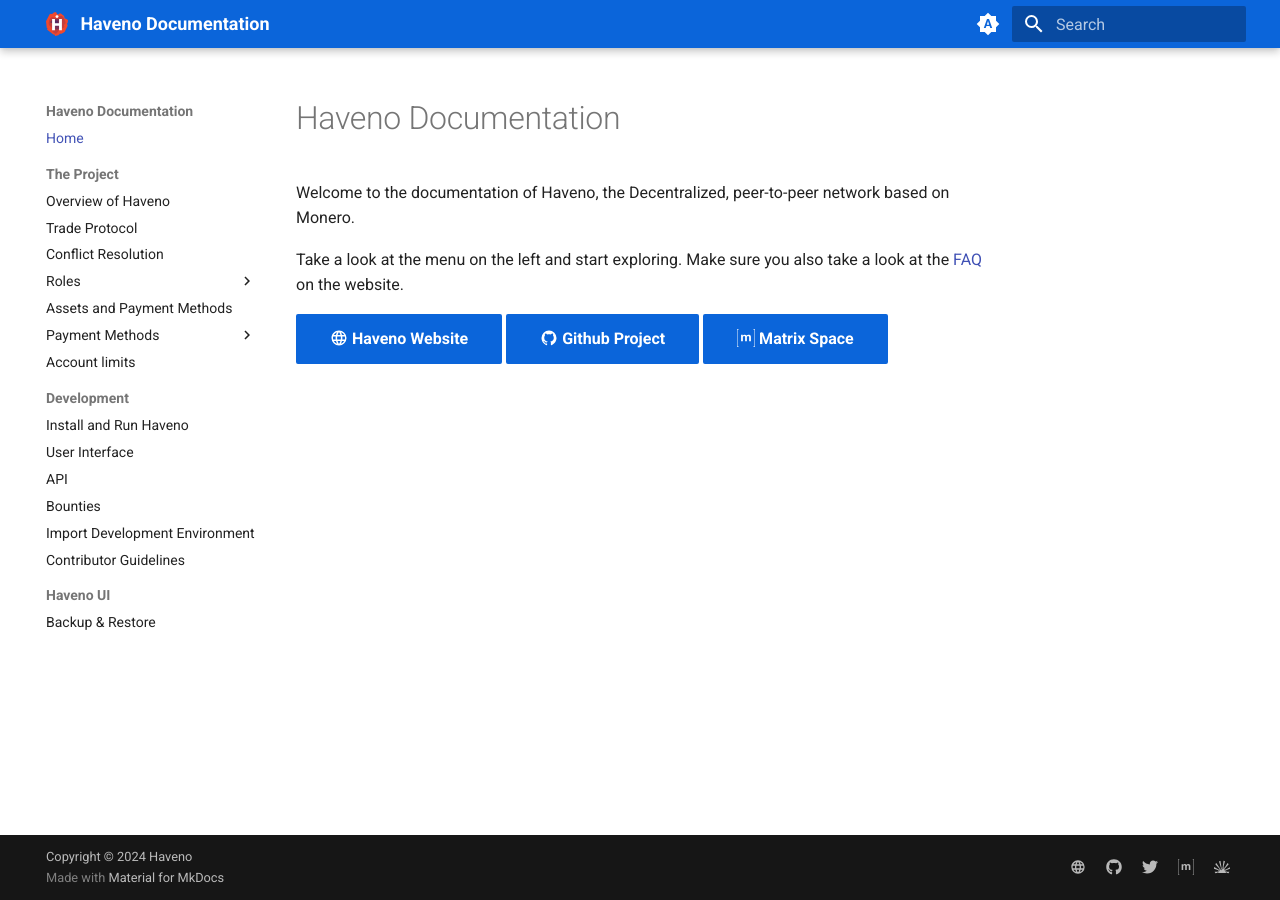
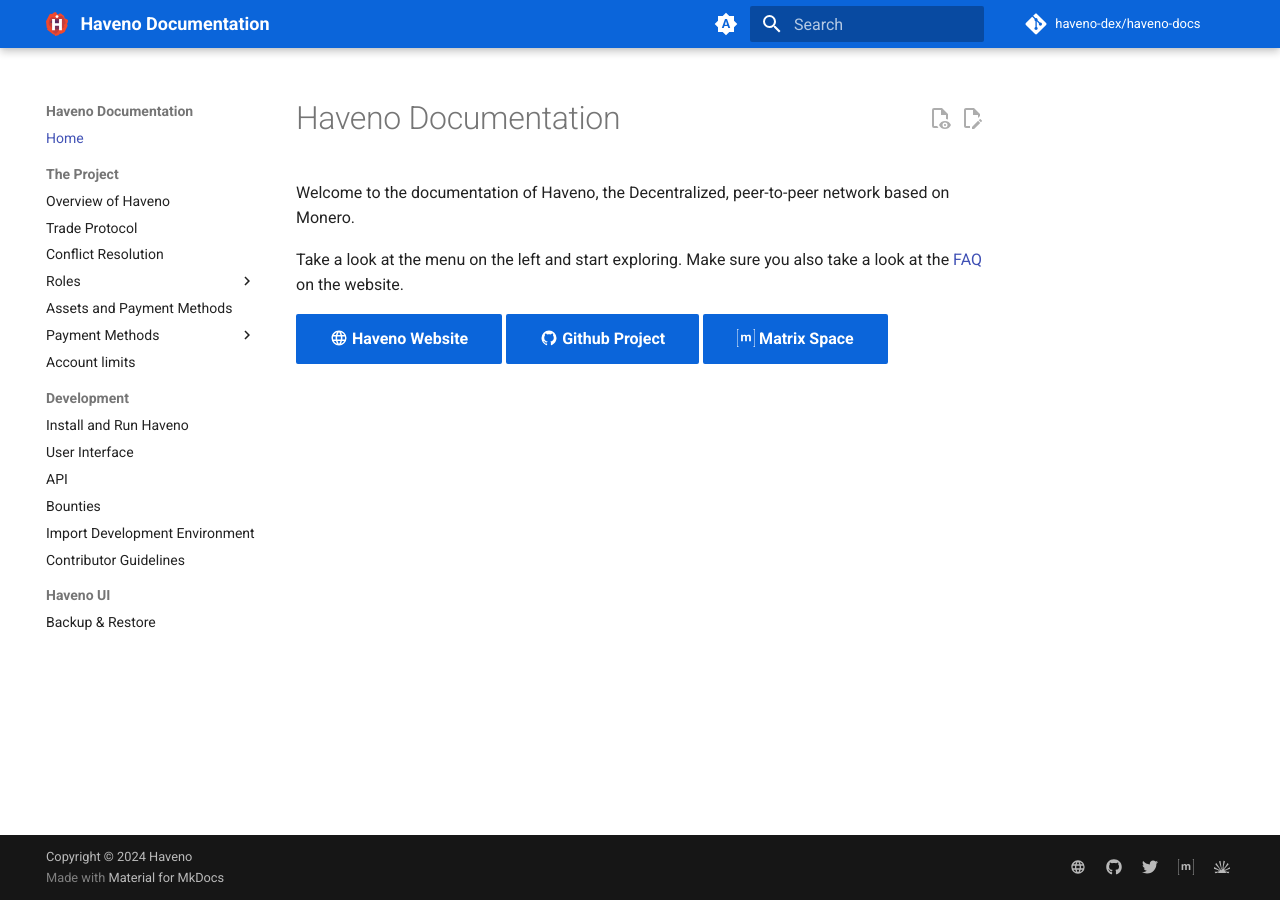
Before and after one commit to haveno-dex/haveno-docs, an MkDocs documentation site: the page built from docs/index.md, in a window 1280 px wide. Built offline with MkDocs 1.6.1 and Material for MkDocs 9.7.7, drawn with Linux system fonts in a browser that asks for light colours; plug-ins that fetch from the network failed and are left out; comment, search, counter and statistics services are not loaded; the version menu is left out.

Commit message:
Sort markdown extensions & add project repo info

```diff
--- a/mkdocs.yml
+++ b/mkdocs.yml
@@ -1,13 +1,21 @@
 site_name: Haveno Documentation
 site_url: https://docs.haveno.exchange
 copyright: Copyright &copy; 2024 Haveno
+
+repo_url: 'https://github.com/haveno-dex/haveno-docs'
+repo_name: 'haveno-dex/haveno-docs'
+edit_uri: edit/master/docs/
 
 theme:
   name: material
   #custom_dir: overrides
   logo: 'resources/img/haveno.svg'
   favicon: 'resources/img/favicon.ico'
+#  icon:
+#    repo: simple/git
   features:
+    - content.action.edit
+    - content.action.view
     - navigation.instant
     - navigation.sections
     # - navigation.tabs
@@ -42,28 +50,29 @@
     - search
 
 markdown_extensions:
-  - admonition  # https://squidfunk.github.io/mkdocs-material/reference/admonitions/
+  # Python Markdown - https://squidfunk.github.io/mkdocs-material/setup/extensions/python-markdown/
+  - admonition
+  - attr_list
+  - md_in_html
+  - tables
+  # # Python Markdown Extensions - https://squidfunk.github.io/mkdocs-material/setup/extensions/python-markdown-extensions/
+  - pymdownx.blocks.caption
   - pymdownx.details
-  - pymdownx.superfences
+  - pymdownx.emoji:
+      emoji_index: !!python/name:material.extensions.emoji.twemoji
+      emoji_generator: !!python/name:material.extensions.emoji.to_svg
   - pymdownx.highlight: # Code blocks
       anchor_linenums: true
   - pymdownx.inlinehilite
   - pymdownx.snippets
   - pymdownx.superfences
-  - pymdownx.emoji:
-      emoji_index: !!python/name:material.extensions.emoji.twemoji
-      emoji_generator: !!python/name:material.extensions.emoji.to_svg
-  - tables
-  - attr_list
-  - md_in_html
-  - pymdownx.blocks.caption
 
 extra_css:
   - stylesheets/extra.css
 
 extra:
   version:
-    haveno: 1.0.14
+    haveno: 1.0.18
   social:
     - icon: material/web
       link: https://haveno.exchange
```
